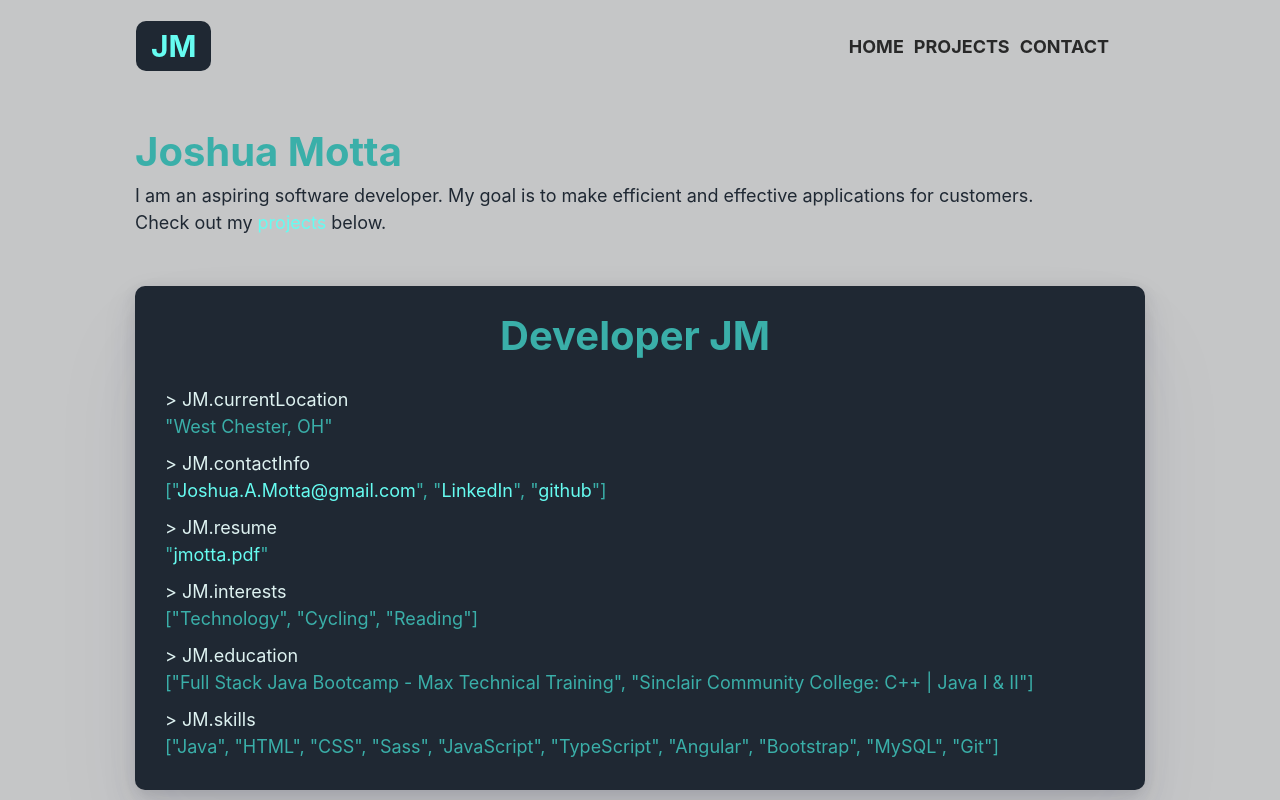
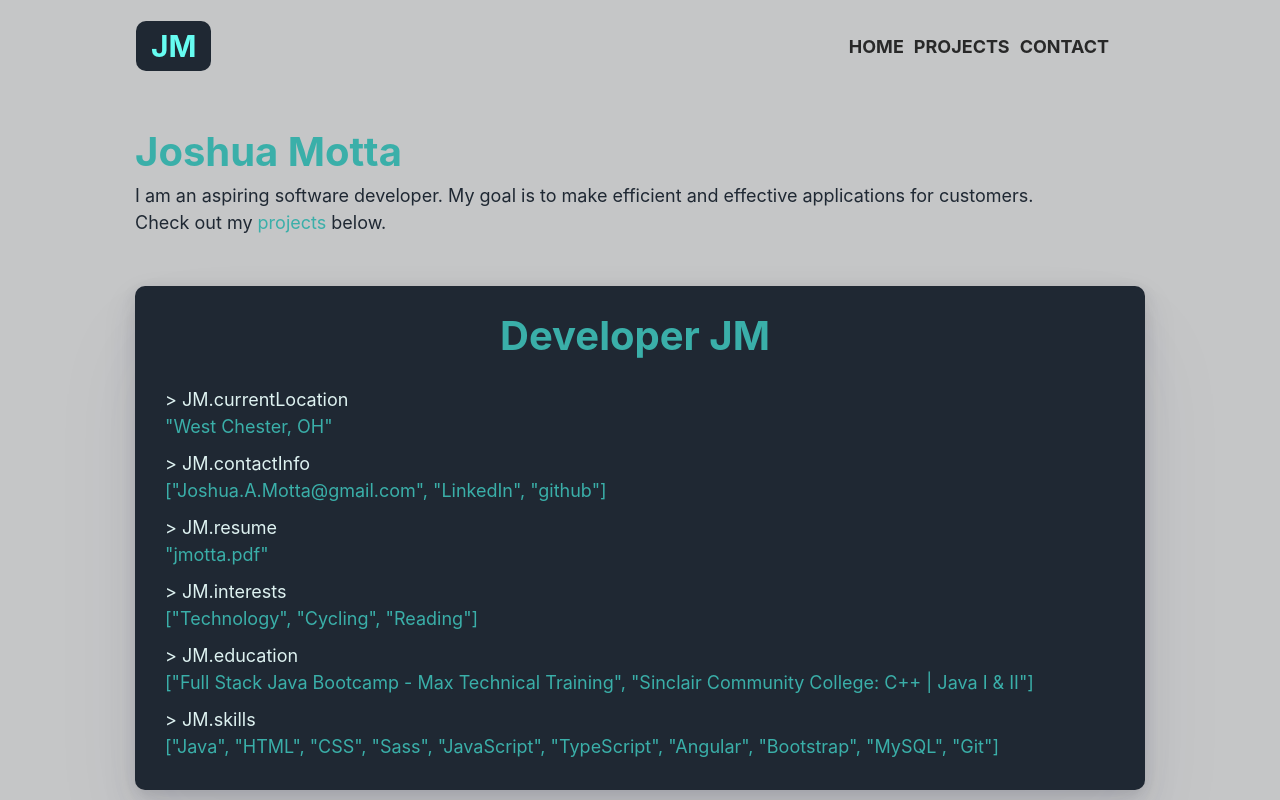
Before and after one commit to jmotts17/portfolio-ng, an Angular app: page / in a window 1280 px wide. Shown: the top 800 px of the page. Built offline with nearby package versions, Linux system fonts and the light colour scheme.

Commit message:
Adjusted projects color

```diff
--- a/src/app/feature/home/home.component.css
+++ b/src/app/feature/home/home.component.css
@@ -27,7 +27,7 @@ li {
 }
 
 .section-link {
-  color: #66fcf1;
+  color: #3aafa9;
   text-decoration: none;
 }
 
```
